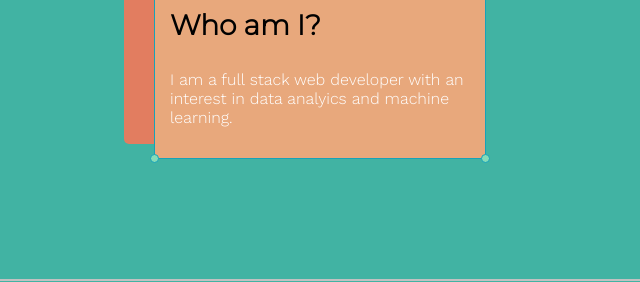
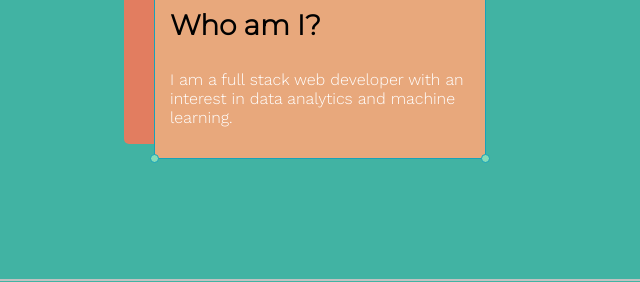
Before and after one commit to mrao2/Website, a plain HTML site: page index.html in a window 1280 px wide. Shown: the part 410-692 px from the top of the page, 516-1156 px from the left. Drawn offline with nearby package versions, Linux system fonts and the light colour scheme.

Commit message:
fixed type

```diff
--- a/index.html
+++ b/index.html
@@ -55,7 +55,7 @@
                                 <div id="corner-tl" class="corner"></div>
                                 <div id="corner-tr" class="corner"></div>
                                 <h3>Who am I?</h3>
-                                <p>I am a full stack web developer with an interest in data analyics and machine learning.</p>
+                                <p>I am a full stack web developer with an interest in data analytics and machine learning.</p>
                                 <div id="corner-br" class="corner"></div>
                                 <div id="corner-bl" class="corner"></div>
                             </div>
```
